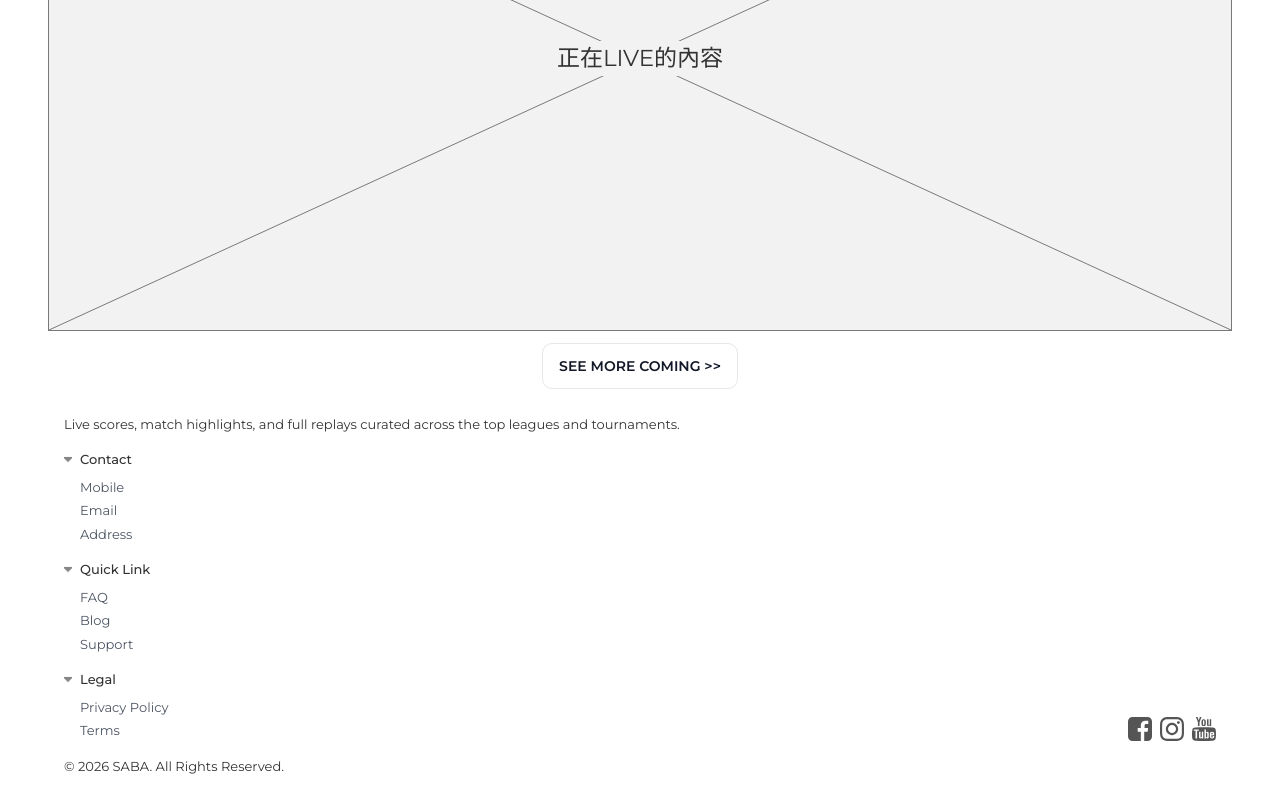
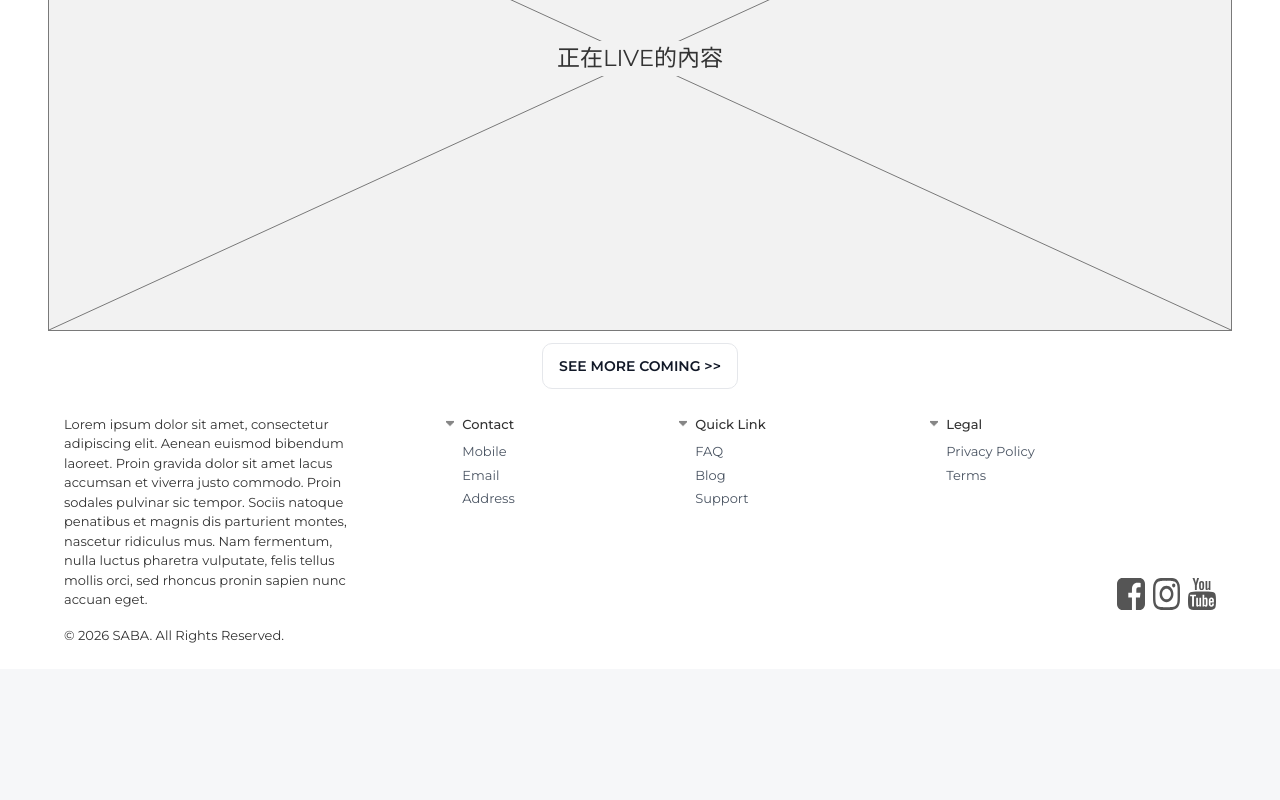
Before and after one commit to mati-compilex/saba-kick, a React (Vite) app: page / in a window 1280 px wide. Shown: the part 687-1487 px from the top of the page. After the commit the page ends 1356 px from the top, so only its background shows below. Built offline with nearby package versions, Linux system fonts and the light colour scheme.

Commit message:
footer responssive

```diff
--- a/src/components/Footer.jsx
+++ b/src/components/Footer.jsx
@@ -7,12 +7,12 @@ const Footer = () => {
 
   return (
     <div className="space-y-4 bg-white p-4 text-[13px] text-[#333333]">
-      <p>
-        Live scores, match highlights, and full replays curated across the top
-        leagues and tournaments.
+      <div className='lg:flex lg:justify-between '>
+        <p className='lg:max-w-[300px] mb-10 lg:mb-0'>
+         Lorem ipsum dolor sit amet, consectetur adipiscing elit. Aenean euismod bibendum laoreet. Proin gravida dolor sit amet lacus accumsan et viverra justo commodo. Proin sodales pulvinar sic tempor. Sociis natoque penatibus et magnis dis parturient montes, nascetur ridiculus mus. Nam fermentum, nulla luctus pharetra vulputate, felis tellus mollis orci, sed rhoncus pronin sapien nunc accuan eget.
         </p>
-      <div className="flex justify-between text-[13px]">
-        <div>
+        <div className="flex justify-between text-[13px] lg:w-full">
+          <div className='lg:flex lg:justify-around lg:w-full'>
             <details className="mb-4" open>
               <summary className="flex items-center gap-2 text-[#333333] font-medium cursor-pointer list-none">
                 <img src={arrowDown} alt="Arrow Down" className="h-2 w-2" />
@@ -50,17 +50,17 @@ const Footer = () => {
           </div>
           <div className="flex items-end gap-2">
             <span className="inline-flex items-center justify-center">
-            <img src={facebookIcon} alt="Facebook" className="h-6 w-6" />
+              <img src={facebookIcon} alt="Facebook" className="h-8 w-8" />
             </span>
             <span className="inline-flex items-center justify-center">
-            <img src={instagramIcon} alt="Instagram" className="h-6 w-6" />
+              <img src={instagramIcon} alt="Instagram" className="h-8 w-8" />
             </span>
             <span className="inline-flex items-center justify-center">
-            <img src={youtubeIcon} alt="YouTube" className="h-6 w-6" />
+              <img src={youtubeIcon} alt="YouTube" className="h-8 w-8" />
             </span>
           </div>
         </div>
-
+      </div>
       <div className="text-[13px] text-[#333333]">
         © 2026 SABA. All Rights Reserved.
       </div>
```
Lines whose indentation alone changed are shown as unchanged.
